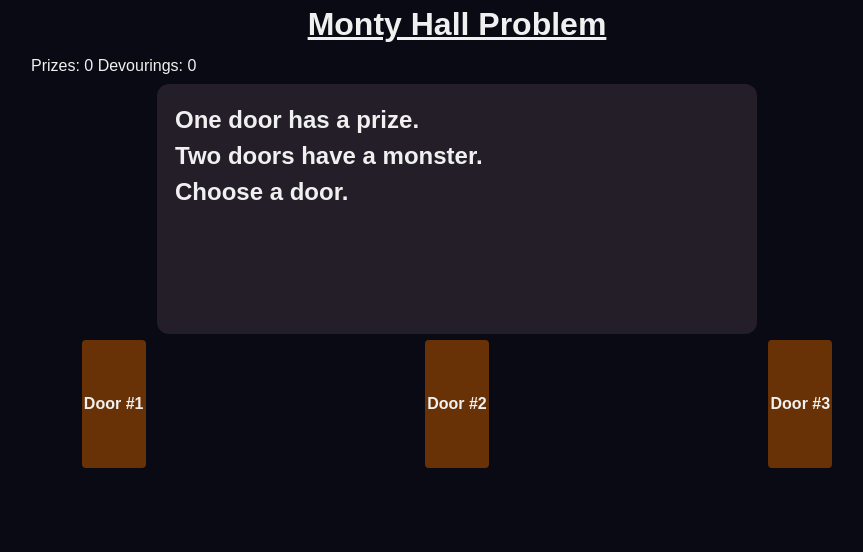
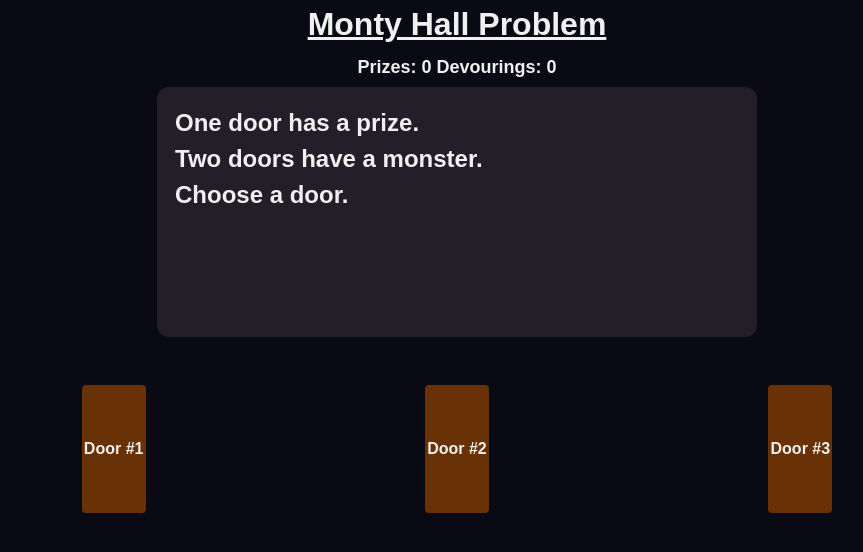
Before and after one commit to jrbarnhart/monty-hall, a React (Vite) app: page / in a window 1280 px wide. Shown: the top 552 px of the page, without its empty margins (183-1046 px from the left). Built offline with nearby package versions, Linux system fonts and the light colour scheme.

Commit message:
Style score

```diff
--- a/src/App.css
+++ b/src/App.css
@@ -4,10 +4,6 @@ a {
 
 a:hover {
   filter: brightness(85%);
-}
-
-.title-header {
-  grid-column: span 3 / span 3;
 }
 
 .main-content {
@@ -18,6 +14,15 @@ a:hover {
   max-width: 1024px;
   min-width: 350px;
   margin: 0 auto;
+}
+.title-header {
+  grid-column: span 3 / span 3;
+}
+
+.score {
+  grid-column: span 3 / span 3;
+  font-size: large;
+  font-weight: bold;
 }
 
 .log {
@@ -78,7 +83,7 @@ a:hover {
   justify-items: center;
   align-items: center;
   cursor: pointer;
-  grid-row-start: 4;
+  grid-row-start: 5;
   user-select: none;
   position: relative;
 }
@@ -93,7 +98,7 @@ a:hover {
 }
 
 .other-chance {
-  grid-row: 5/5;
+  grid-row: 6/6;
   font-weight: bold;
   color: green;
   font-size: x-large;
@@ -132,7 +137,7 @@ a:hover {
 }
 
 .continue {
-  grid-row: 6/6;
+  grid-row: 7/7;
   grid-column: span 3 / span 3;
   margin-top: 3rem;
   padding: 4px 16px;
```
